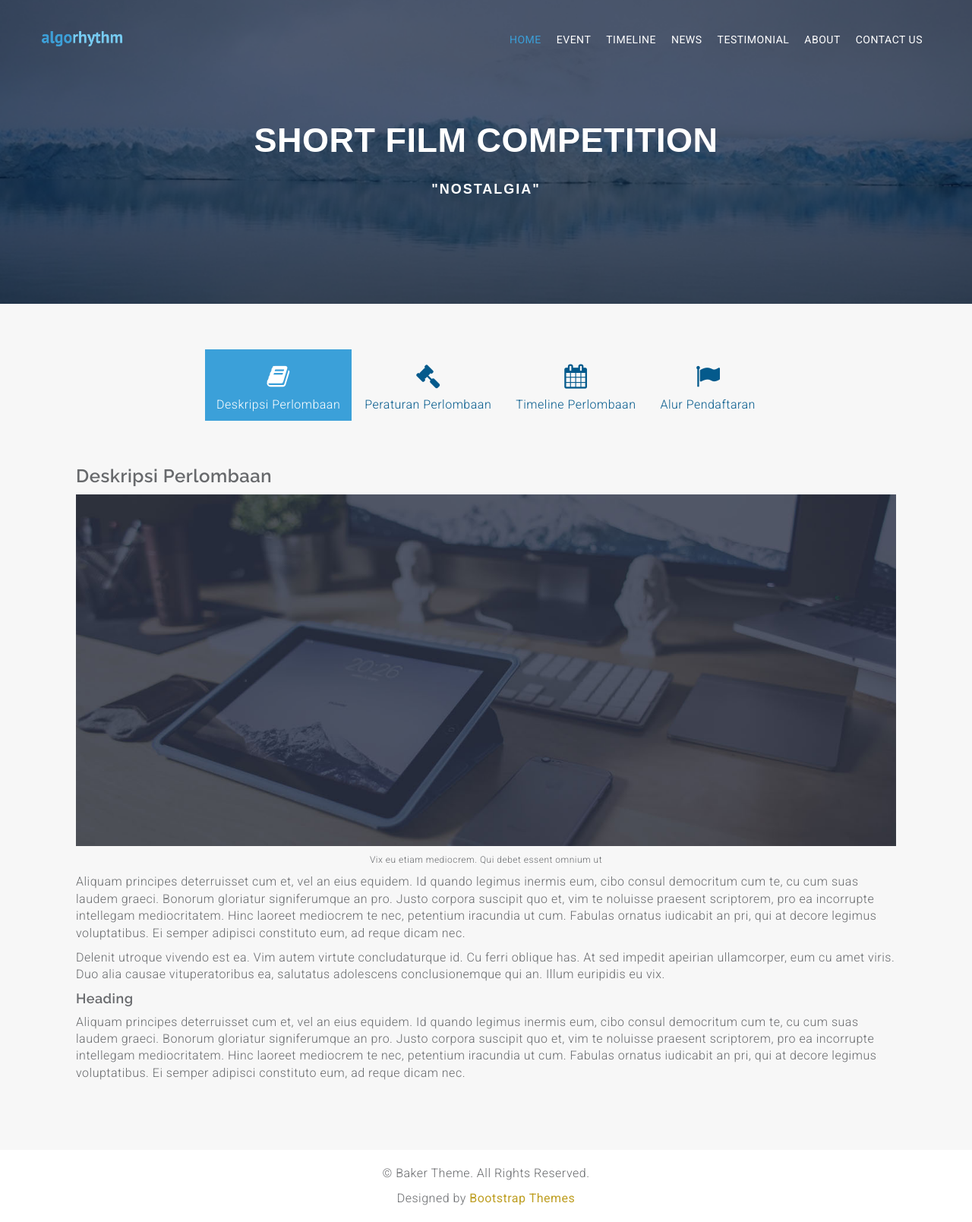
After one commit to Titihanifah/frontend-Algorhythm, a PHP site: page /event-detail.html in a window 1280 px wide. The commit adds this page. Shown: the whole page at 76% size. Run offline with PHP 8.4, Linux system fonts and the light colour scheme.

Commit message:
Adding event-detail page

```diff
--- a/css/algorhythm-style.css
+++ b/css/algorhythm-style.css
@@ -463,6 +463,15 @@ h2 {
 h2.bnr-sub-title {
   padding: 10px 0; }
 
+.tab-content section {
+  padding: 20px 10px; }
+
+/* --- Homepage --- */
+.header {
+  min-height: 100vh; }
+  .header .bg-color {
+    min-height: 100vh; }
+
 #event figure img {
   background-size: cover;
   background-repeat: no-repeat;
@@ -493,7 +502,7 @@ h2.bnr-sub-title {
 #about {
   padding-top: 60px; }
 
-.mypills-center ul {
+.mypills-center > ul {
   display: flex;
   justify-content: center;
   text-align: center;
@@ -513,6 +522,12 @@ h2.bnr-sub-title {
     background: #c5c6c6;
     top: 100%;
     left: 45%; }
+
+/* --- Event-detail --- */
+.header-cover {
+  min-height: 50vh; }
+  .header-cover .bg-color {
+    min-height: 50vh; }
 
 .btn-purple {
   background-color: #3ba0d9; }
@@ -545,6 +560,12 @@ h2.bnr-sub-title {
     background-color: #ebebeb;
     color: #c5c6c6;
     border-color: #ebebeb; }
+
+ol li {
+  list-style-type: decimal; }
+
+ul.circle li {
+  list-style-type: circle; }
 
 /* --- Navbar --- */
 .navbar-default .navbar-nav > .active > a, .navbar-default .navbar-nav > .active > a:focus, .navbar-default .navbar-nav > .active > a:hover {
@@ -608,12 +629,13 @@ h2.bnr-sub-title {
 /***********************************
 homepage
 ***********************************/
-.header {
-  background: url("../img/bg-banner02.jpg") no-repeat fixed;
+.header, .header-cover {
+  background: no-repeat fixed;
   background-size: cover;
   background-repeat: no-repeat;
   background-position: center;
   position: relative; }
+
 .header h2 {
   position: relative; }
   .header h2:before, .header h2:after {
@@ -628,9 +650,6 @@ homepage
     left: 0; }
   .header h2:after {
     right: 0; }
-
-.header, .bg-color {
-  min-height: 100vh; }
 
 #timeline {
   background-color: #f7f7f7; }
--- /dev/null
+++ b/event-detail.html
@@ -0,0 +1,234 @@
+<!DOCTYPE html>
+<html lang="en">
+  <head>
+    <meta charset="utf-8">
+    <meta name="viewport" content="width=device-width, initial-scale=1">
+    <title>Short Film Competition - Algorhythm</title>
+    <meta name="description" content="">
+    <meta name="keywords" content="Algo rhythm, Algorhythm UGM, UGM, himakomsi, event">
+
+    <!-- Shortcut icon -->
+    <link rel="shortcut icon" type="x-icon" href="./img/icon.png">
+
+    <link rel="stylesheet" type="text/css" href="https://fonts.googleapis.com/css?family=Roboto:400,300|Raleway:300,400,900,700italic,700,300,600">
+    <link rel="stylesheet" type="text/css" href="./css/jquery.bxslider.css">
+    <link rel="stylesheet" type="text/css" href="./css/font-awesome.min.css">
+    <link rel="stylesheet" type="text/css" href="./css/bootstrap.min.css">
+    <link rel="stylesheet" type="text/css" href="./css/animate.css">
+    <link rel="stylesheet" type="text/css" href="./css/baker-theme.css">
+    <link rel="stylesheet" type="text/css" href="./css/algorhythm-style.css">
+    <!-- =======================================================
+        Theme Name: Baker
+        Theme URL: https://bootstrapmade.com/baker-free-onepage-bootstrap-theme/
+        Author: BootstrapMade.com
+        Author URL: https://bootstrapmade.com
+    ======================================================= -->
+  </head>
+  <body>
+
+    <div class="loader"></div>
+    <div id="myDiv">
+    <!--HEADER-->
+    <div class="header-cover" style="background-image: url('./img/bg-banner02.jpg');">
+      <div class="bg-color">
+        <header id="main-header">
+        <nav class="navbar navbar-default navbar-fixed-top">
+          <div class="container">
+            <div class="navbar-header">
+              <button type="button" class="navbar-toggle" data-toggle="collapse" data-target="#myNavbar">
+                <span class="icon-bar"></span>
+                <span class="icon-bar"></span>
+                <span class="icon-bar"></span>
+              </button>
+              <a class="navbar-brand" href="#">
+                <img src="./img/text.png">
+              </a>
+            </div>
+            <div class="collapse navbar-collapse" id="myNavbar">
+              <ul class="nav navbar-nav navbar-right">
+                <li class="active"><a href="#main-header">Home</a></li>
+                <li class=""><a href="#event">Event</a></li>
+                <li class=""><a href="#timeline">timeline</a></li>
+                <li class=""><a href="#news">news</a></li>
+                <li class=""><a href="#testimonial">Testimonial</a></li>
+                <li class=""><a href="#about">about</a></li>
+                <li class=""><a href="#contact">Contact Us</a></li>
+              </ul>
+            </div>
+          </div>
+        </nav>
+        </header>
+        <div class="wrapper">
+        <div class="container">
+          <div class="row">
+            <div class="banner-info text-center wow fadeIn delay-05s containerCenter">
+              <h2 class="bnr-sub-title">Short Film Competition</h2>
+              <h1 class="bnr-title">"Nostalgia"</h1>
+            </div>
+          </div>
+        </div>
+        </div>
+      </div>
+    </div>
+    <!--/ HEADER-->
+    <!---->
+    <!---->
+    <!---->
+    <section id="timeline" class="section-padding wow fadeInUp delay-05s">
+      <div class="container">
+        <section class="mypills-center">
+          <ul class="nav nav-pills mg-b-20">
+              <li class="active">
+                <a data-toggle="pill" href="#one">
+                  <span><i class="fa fa-book fa-2x mg-bt-10"></i></span> <br>
+                  <span class="hidden-mobile">Deskripsi Perlombaan</span>
+                </a>
+              </li>
+              <li class="">
+                <a data-toggle="pill" href="#two">
+                  <span><i class="fa fa-gavel fa-2x mg-bt-10"></i></span> <br>
+                  <span class="hidden-mobile">Peraturan Perlombaan</span>
+                </a>
+              </li>
+              <li class="">
+                <a data-toggle="pill" href="#three">
+                  <span><i class="fa fa-calendar fa-2x mg-bt-10"></i></span> <br>
+                  <span class="hidden-mobile">Timeline Perlombaan</span>
+                </a>
+              </li>
+              <li class="">
+                <a data-toggle="pill" href="#four">
+                  <span><i class="fa fa-flag fa-2x mg-bt-10"></i></span> <br>
+                  <span class="hidden-mobile">Alur Pendaftaran</span>
+                </a>
+              </li>
+          </ul>
+
+          <div class="tab-content pd-lr-20">
+              <div id="one" class="tab-pane fade in active">
+                <section>
+                  <h3>Deskripsi Perlombaan</h3>
+                  <figure>
+                    <img src="./img/banner.jpg">
+                    <figcaption>Vix eu etiam mediocrem. Qui debet essent omnium ut</figcaption>
+                  </figure>
+                  <p>Aliquam principes deterruisset cum et, vel an eius equidem. Id quando legimus inermis eum, cibo consul democritum cum te, cu cum suas laudem graeci. Bonorum gloriatur signiferumque an pro. Justo corpora suscipit quo et, vim te noluisse praesent scriptorem, pro ea incorrupte intellegam mediocritatem. Hinc laoreet mediocrem te nec, petentium iracundia ut cum. Fabulas ornatus iudicabit an pri, qui at decore legimus voluptatibus. Ei semper adipisci constituto eum, ad reque dicam nec.
+                  </p>
+                  <p>Delenit utroque vivendo est ea. Vim autem virtute concludaturque id. Cu ferri oblique has. At sed impedit apeirian ullamcorper, eum cu amet viris. Duo alia causae vituperatoribus ea, salutatus adolescens conclusionemque qui an. Illum euripidis eu vix.</p>
+                  <h4>Heading</h4>
+                  <p>
+                    Aliquam principes deterruisset cum et, vel an eius equidem. Id quando legimus inermis eum, cibo consul democritum cum te, cu cum suas laudem graeci. Bonorum gloriatur signiferumque an pro. Justo corpora suscipit quo et, vim te noluisse praesent scriptorem, pro ea incorrupte intellegam mediocritatem. Hinc laoreet mediocrem te nec, petentium iracundia ut cum. Fabulas ornatus iudicabit an pri, qui at decore legimus voluptatibus. Ei semper adipisci constituto eum, ad reque dicam nec.
+                  </p>
+                </section>
+              </div>
+              <div id="two" class="tab-pane fade">
+                <section>
+                  <h3>Peraturan Perlombaan</h3>
+                  <p>Delenit utroque vivendo est ea. Vim autem virtute concludaturque id. Cu ferri oblique has. At sed impedit apeirian ullamcorper, eum cu amet viris. Duo alia causae vituperatoribus ea, salutatus adolescens conclusionemque qui an. Illum euripidis eu vix.</p>
+                  <h4>Heading</h4>
+                  <ol>
+                    <li>Vix eu etiam mediocrem</li>
+                    <li>Qui debet essent omnium ut
+                      <ul class="circle">
+                        <li>Delenit utroque vivendo est ea</li>
+                        <li>Vim autem virtute concludaturque id</li>
+                        <li>At sed impedit apeirian ullamcorper, eum cu amet viris</li>
+                      </ul>
+                    </li>
+                    <li>Aliquam principes deterruisset cum et, vel an eius equidem</li>
+                  </ol>
+                </section>
+              </div>
+              <div id="three" class="tab-pane fade">
+                <section>
+                  <h3 class="mg-b-20">Timeline Perlombaan</h3>
+                  <div class="timeline-section row">
+                    <p class="col-md-2 col-sm-2 col-xs-2 alignRight mg-t-10">21 Juni 2017</p>
+                    <div class="line-ver col-md-1 col-sm-2 col-xs-2 hidden-mobile">
+                      <i class="fa fa-calendar"></i>
+                    </div>
+                    <div class="col-md-9 col-sm-8 col-xs-10 whiteSec">
+                      <h3 class="mg-t-10">Title</h3>
+                      <p>Eam no eripuit noluisse intellegebat</p>
+                    </div>
+                  </div>
+                  <div class="timeline-section row">
+                    <p class="col-md-2 col-sm-2 col-xs-2 alignRight mg-t-10">21 Juni 2017</p>
+                    <div class="line-ver col-md-1 col-sm-2 col-xs-2 hidden-mobile">
+                      <i class="fa fa-calendar"></i>
+                    </div>
+                    <div class="col-md-9 col-sm-8 col-xs-10 whiteSec">
+                      <h3 class="mg-t-10">Title</h3>
+                      <p>Eam no eripuit noluisse intellegebat</p>
+                    </div>
+                  </div>
+                  <div class="timeline-section row">
+                    <p class="col-md-2 col-sm-2 col-xs-2 alignRight mg-t-10">21 Juni 2017</p>
+                    <div class="col-md-1 col-sm-2 col-xs-2 hidden-mobile">
+                      <i class="fa fa-calendar"></i>
+                    </div>
+                    <div class="col-md-9 col-sm-8 col-xs-10 whiteSec">
+                      <h3 class="mg-t-10">Title</h3>
+                      <p>Eam no eripuit noluisse intellegebat</p>
+                    </div>
+                  </div>
+                </section>
+              </div>
+              <div id="four" class="tab-pane fade">
+                <section>
+                  <h3>Alur Pendaftaran</h3>
+                  <p>Delenit utroque vivendo est ea. Vim autem virtute concludaturque id. Cu ferri oblique has. At sed impedit apeirian ullamcorper, eum cu amet viris. Duo alia causae vituperatoribus ea, salutatus adolescens conclusionemque qui an. Illum euripidis eu vix.</p>
+                  <h4>Heading</h4>
+                  <ol>
+                    <li>Vix eu etiam mediocrem</li>
+                    <li>Qui debet essent omnium ut
+                      <ul class="circle">
+                        <li>Delenit utroque vivendo est ea</li>
+                        <li>Vim autem virtute concludaturque id</li>
+                        <li>At sed impedit apeirian ullamcorper, eum cu amet viris</li>
+                      </ul>
+                    </li>
+                    <li>Aliquam principes deterruisset cum et, vel an eius equidem</li>
+                  </ol>
+                </section>
+              </div>
+          </div>
+        </section>
+      </div>
+    </section>
+    <!---->
+    <!---->
+    <!---->
+    <!---->
+    <!---->
+    <!---->
+    <!---->
+    <!---->
+    <footer id="footer">
+      <div class="container">
+        <div class="row text-center">
+          <p>&copy; Baker Theme. All Rights Reserved.</p>
+          <div class="credits">
+            <!--
+                All the links in the footer should remain intact.
+                You can delete the links only if you purchased the pro version.
+                Licensing information: https://bootstrapmade.com/license/
+                Purchase the pro version with working PHP/AJAX contact form: https://bootstrapmade.com/buy/?theme=Baker
+            -->
+            Designed  by <a href="https://bootstrapmade.com/">Bootstrap Themes</a>
+        </div>
+        </div>
+      </div>
+    </footer>
+    <!---->
+  </div>
+    <script src="./js/jquery.min.js"></script>
+    <script src="./js/jquery.easing.min.js"></script>
+    <script src="./js/bootstrap.min.js"></script>
+    <script src="./js/wow.js"></script>
+    <script src="./js/jquery.bxslider.min.js"></script>
+    <script src="./js/custom.js"></script>
+    <script src="contactform/contactform.js"></script>
+
+  </body>
+</html>
--- a/index.html
+++ b/index.html
@@ -29,7 +29,7 @@
     <div class="loader"></div>
     <div id="myDiv">
     <!--HEADER-->
-    <div class="header">
+    <div class="header" style="background-image: url('./img/bg-banner02.jpg');">
       <div class="bg-color">
         <header id="main-header">
         <nav class="navbar navbar-default navbar-fixed-top">
```
Also changed, not shown: css/sass/layout/_layout.scss (+21 -1 lines), css/sass/theme/_theme.scss (+14 -5 lines), 1 other file. Lines whose indentation alone changed are shown as unchanged.
